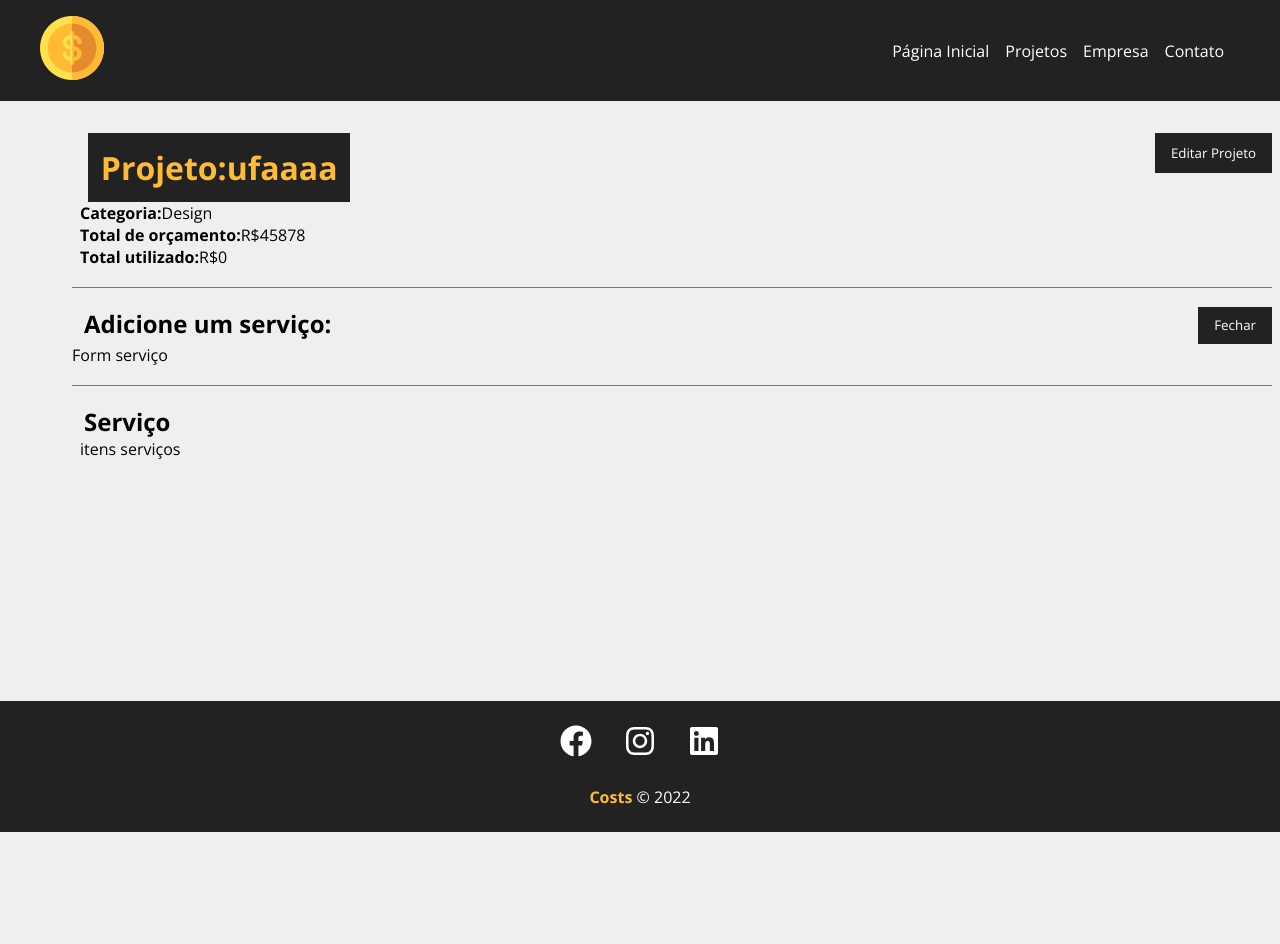
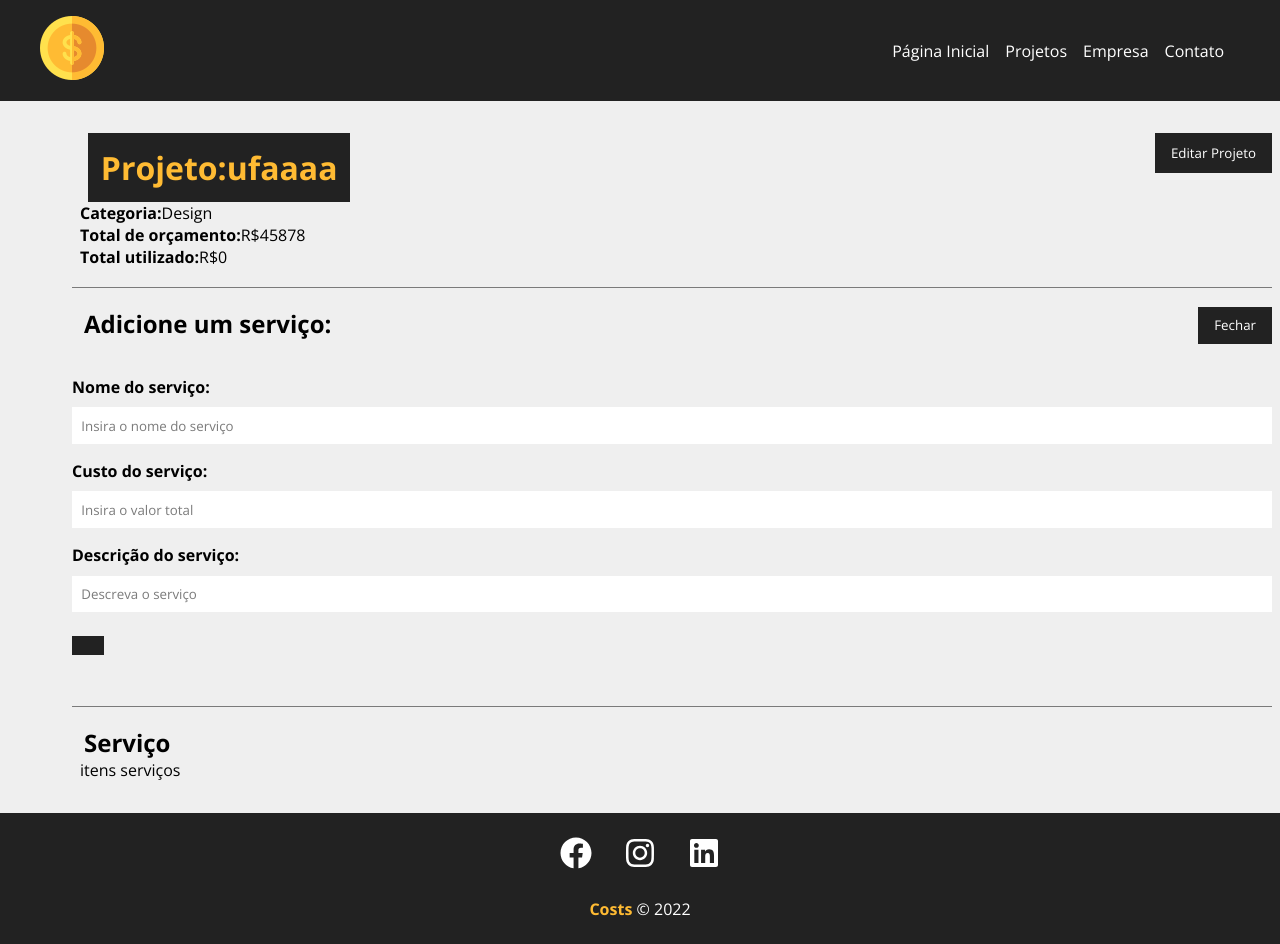
Before and after one commit to GuilhermeSouzaViana/Costs, a React (Create React App) app in the folder Arquivos/costs/: page /project/1 in a window 1280 px wide. Both pictures are taken after a click on the button "Adicionar serviço". Shown: the top 944 px of the page. Before the commit the page ends 832 px from the top, so only its background shows below. Built offline with nearby package versions, Linux system fonts and the light colour scheme; data requests are answered from the project's data file.

Commit message:
feat:(add serviços)

```diff
--- a/Arquivos/costs/src/components/pages/Project.js
+++ b/Arquivos/costs/src/components/pages/Project.js
@@ -6,6 +6,7 @@ import Load from '../layout/Load'
 import Container from '../layout/Container'
 import ProjectForm from '../project/ProjectForm'
 import Message from '../layout/Message'
+import ServiceForm from '../service/ServiceForm'
 
 function Project() {
 
@@ -71,6 +72,12 @@ function Project() {
 
     }
 
+
+function createService(){
+
+
+}
+
     function toggleProjectForm() {
         setShowProjectForm(!showProjectForm)
     }
@@ -118,7 +125,13 @@ function Project() {
                             </button>
 
                             <div className={styles.project_info}>
-                                {showServiceForm && <div>Form serviço</div>}
+                                {showServiceForm && <ServiceForm
+
+                                handleSubmit={createService}
+                                btntext='Adicionar serviço'
+                                projectData={project}
+
+                                />}
                             </div>
                         </div>
 
--- /dev/null
+++ b/Arquivos/costs/src/components/service/ServiceForm.js
@@ -0,0 +1,54 @@
+import styles from '../project/ProjectForm.module.css'
+import { useState } from 'react'
+import Input from '../form/Input'
+import Submit from '../form/Submit'
+
+
+function ServiceForm({handleSubmit,btnText,projectData}) {
+
+const[service,setService]=useState({})
+
+
+    function submit(e) {
+        e.preventDefault()
+        projectData.services.push(service)
+        handleSubmit={projectData}
+
+    }
+
+    function handleChange(e) {
+        setService({...service,[e.target.name]: e.target.value })
+
+    }
+
+    return (
+        <form onSubmit={submit} className={styles.form}>
+            <Input
+                type='text'
+                text='Nome do serviço'
+                name='name'
+                placeholder='Insira o nome do serviço'
+                handleOnChange={handleChange}
+            />
+
+            <Input
+                type='number'
+                text='Custo do serviço'
+                name='cost'
+                placeholder='Insira o valor total'
+                handleOnChange={handleChange}
+            />
+
+            <Input
+                type='text'
+                text='Descrição do serviço'
+                name='description'
+                placeholder='Descreva o serviço'
+                handleOnChange={handleChange}
+            />
+            <Submit text={btnText} />
+        </form>
+    )
+}
+
+export default ServiceForm
```
